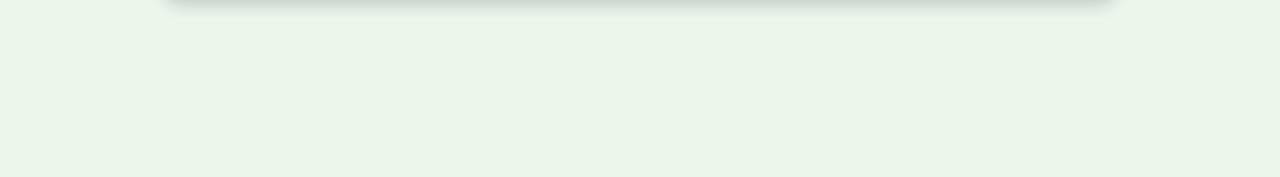
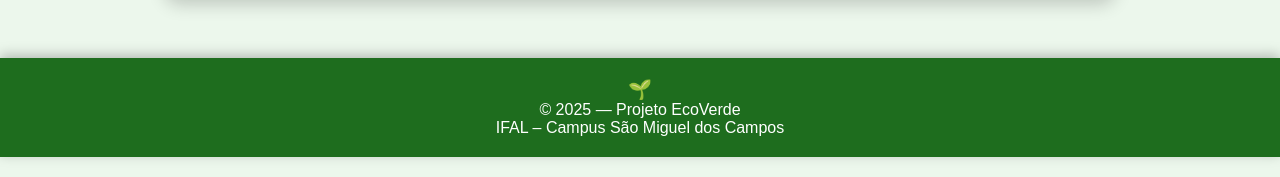
Before and after one commit to nickebel/ecoverde, a plain HTML site: page desenvolvimento.html in a window 1280 px wide. Shown: the part 993-1170 px from the top of the page. Before the commit the page ends 1011 px from the top, so only its background shows below. Drawn offline with Linux system fonts and the light colour scheme.

Commit message:
Update desenvolvimento.html

```diff
--- a/desenvolvimento.html
+++ b/desenvolvimento.html
@@ -49,6 +49,19 @@
 
     <img src="assets/img/WhatsApp Image 2025-11-18 at 08.27.55.jpeg" alt="Processo sustentável">
 </div>
+<footer style="
+    background:#1e6d1e;
+    color:white;
+    text-align:center;
+    padding:20px;
+    margin-top:60px;
+    font-family:Arial;
+    box-shadow:0 -3px 12px #00000040;
+">
+    <span style="font-size:1.2rem;">🌱</span><br>
+    © <script>document.write(new Date().getFullYear())</script> — Projeto EcoVerde
+    <br>IFAL – Campus São Miguel dos Campos
+</footer>
 
 </body>
 </html>
```
